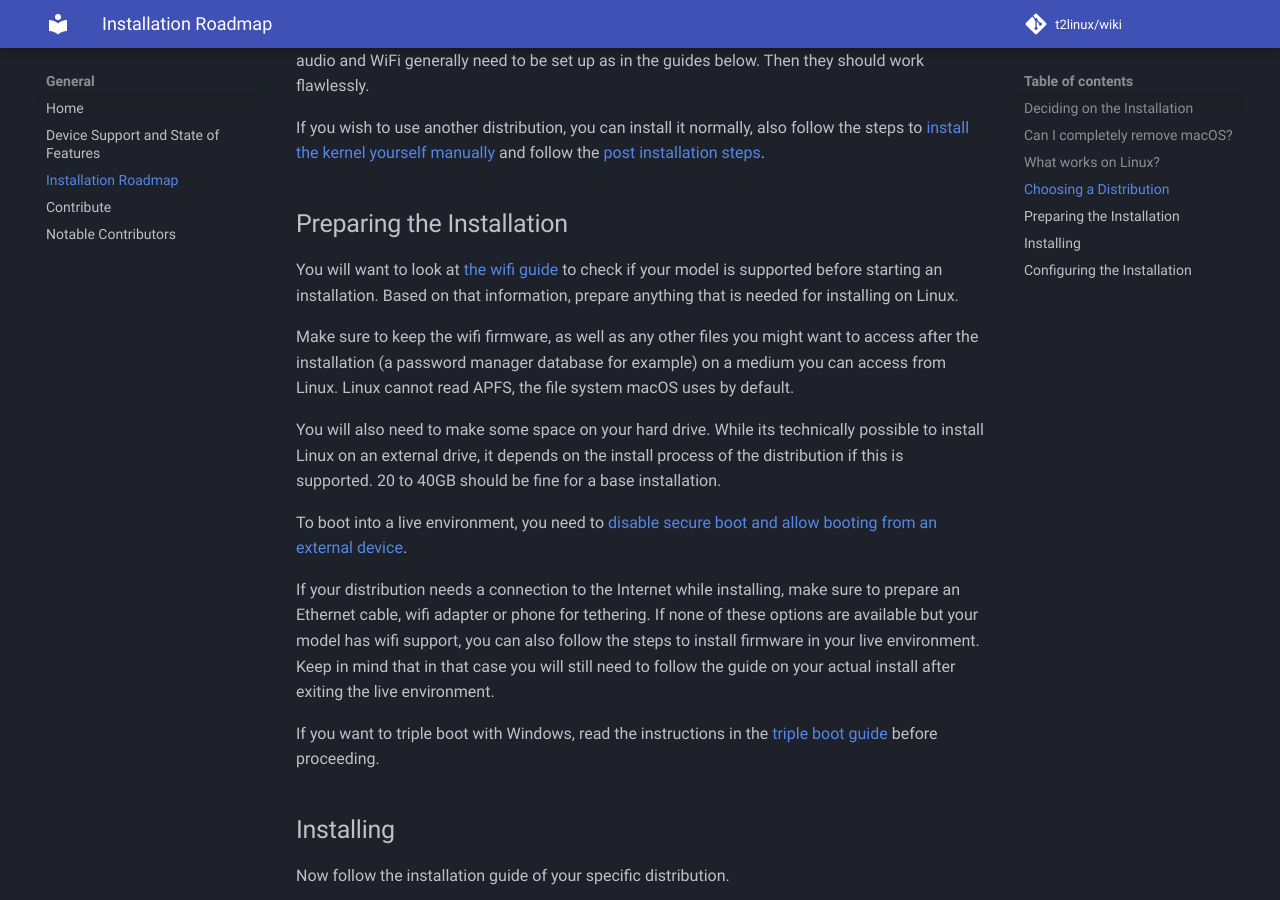
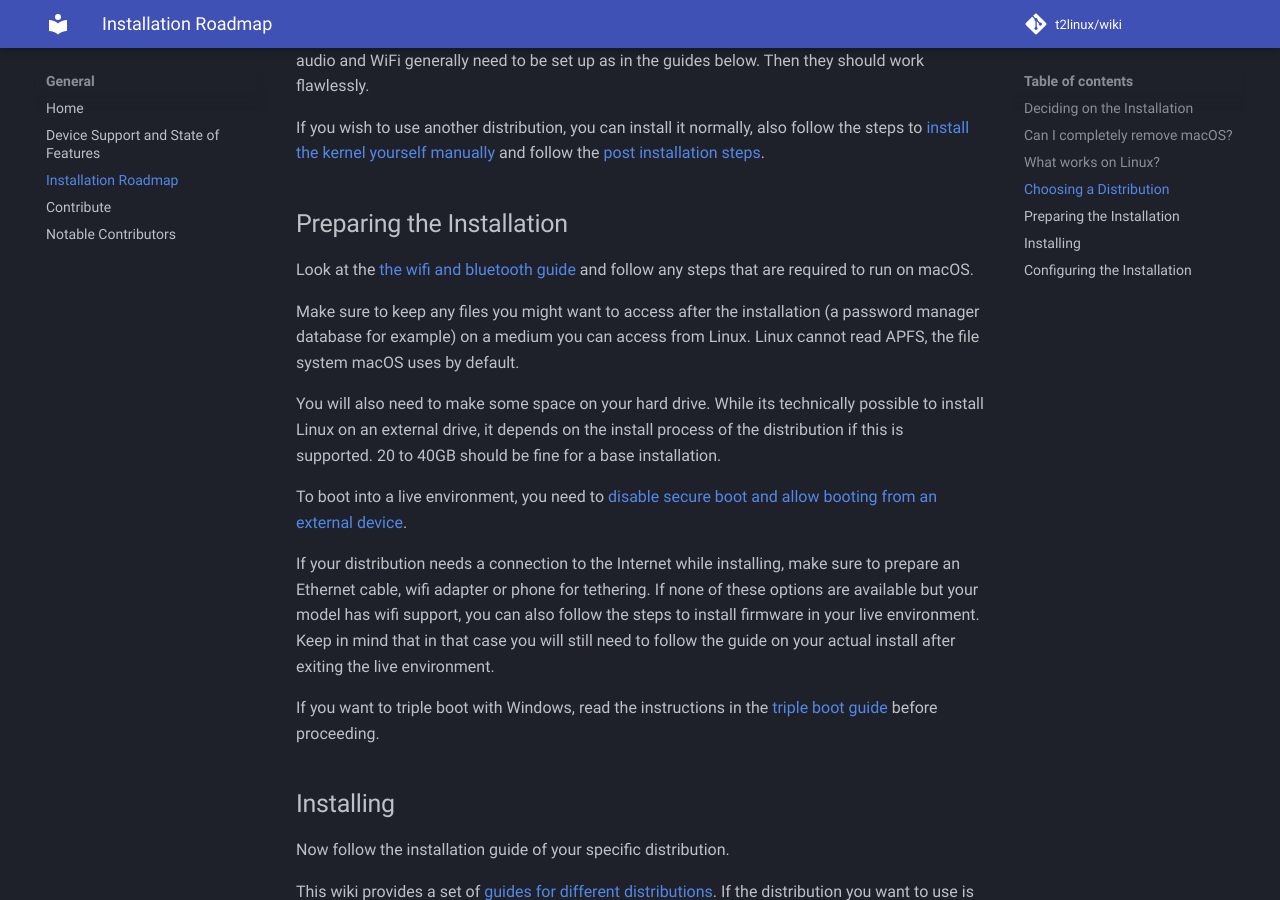
Before and after one commit to t2linux/wiki, an MkDocs documentation site: the page built from docs/roadmap.md, in a window 1280 px wide and 900 px high, scrolled down 1587 px. Built offline with MkDocs 1.6.1 and Material for MkDocs 9.7.7, drawn with Linux system fonts in a browser that asks for light colours; comment, search, counter and statistics services are not loaded.

Commit message:
Roadmap: Adjust to new wifi installation process

```diff
--- a/docs/roadmap.md
+++ b/docs/roadmap.md
@@ -48,10 +48,9 @@ If you wish to use another distribution, you can install it normally, also follo
 
 ## Preparing the Installation
 
-You will want to look at [the wifi guide](https://wiki.t2linux.org/guides/wifi/) to check if your model is supported before starting an installation.
-Based on that information, prepare anything that is needed for installing on Linux.
+Look at the [the wifi and bluetooth guide](https://wiki.t2linux.org/guides/wifi/) and follow any steps that are required to run on macOS.
 
-Make sure to keep the wifi firmware, as well as any other files you might want to access after the installation (a password manager database for example) on a medium you can access from Linux. Linux cannot read APFS, the file system macOS uses by default.
+Make sure to keep any files you might want to access after the installation (a password manager database for example) on a medium you can access from Linux. Linux cannot read APFS, the file system macOS uses by default.
 
 You will also need to make some space on your hard drive. While its technically possible to install Linux on an external drive, it depends on the install process of the distribution if this is supported. 20 to 40GB should be fine for a base installation.
 
```
